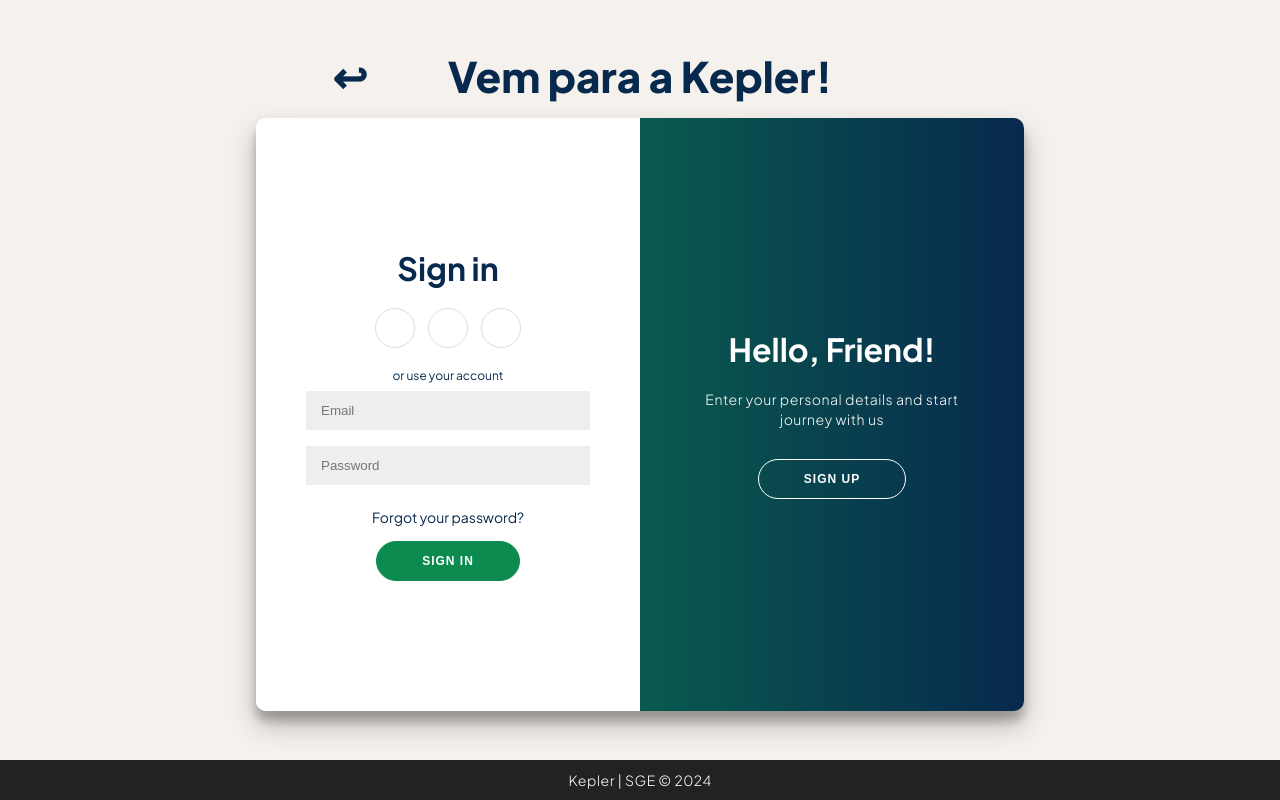
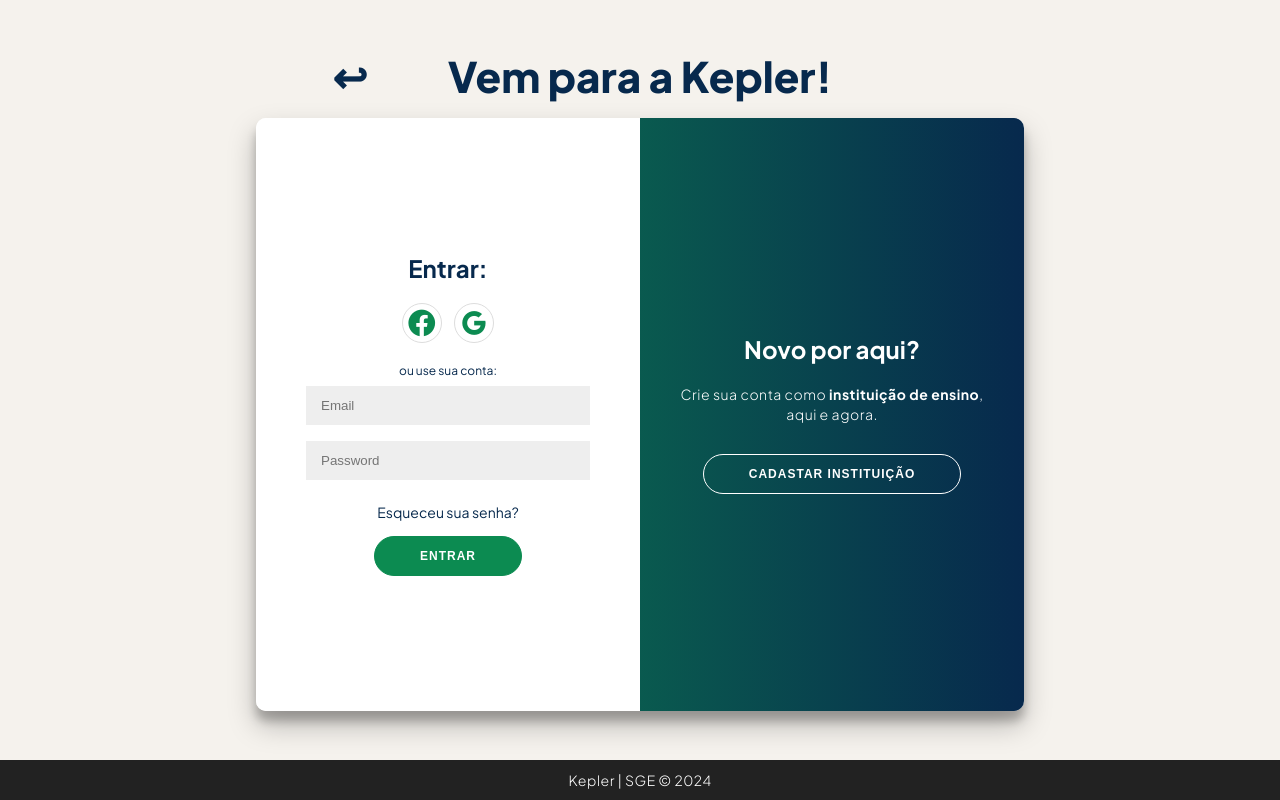
Before and after one commit to gui-silva-github/kepler-sge, a PHP site: page /u/entrar/ in a window 1280 px wide. Run offline with PHP 8.4, Linux system fonts and the light colour scheme.

Commit message:
boxicons cdn adicionado

```diff
--- a/u/entrar/index.html
+++ b/u/entrar/index.html
@@ -5,51 +5,50 @@
     <meta name="viewport" content="width=device-width, initial-scale=1.0">
     <title>Kepler | Entrar</title>
     <link rel="stylesheet" href="style.css">
+    <link href='https://unpkg.com/boxicons@2.1.4/css/boxicons.min.css' rel='stylesheet'>
 </head>
 <body>
     <h2>Vem para a Kepler!</h2>
     <div class="container" id="container">
         <div class="form-container sign-up-container">
             <form action="#">
-                <h1>Create Account</h1>
+                <h1>Cadastar instituição:</h1>
                 <div class="social-container">
-                    <a href="#" class="social"><i class="fab fa-facebook-f"></i></a>
-                    <a href="#" class="social"><i class="fab fa-google-plus-g"></i></a>
-                    <a href="#" class="social"><i class="fab fa-linkedin-in"></i></a>
+                    <a href="#" class="social"><i class='bx bxl-facebook-circle'></i></a>
+                    <a href="#" class="social"><i class='bx bxl-google'></i></a>
                 </div>
-                <span>or use your email for registration</span>
-                <input type="text" placeholder="Name" />
-                <input type="email" placeholder="Email" />
-                <input type="password" placeholder="Password" />
-                <button>Sign Up</button>
+                <span>ou use um email para se registrar:</span>
+                <input type="text" placeholder="Nome da instituição"/>
+                <input type="email" placeholder="Email"/>
+                <input type="password" placeholder="Password"/>
+                <button>Cadastrar</button>
             </form>
         </div>
         <div class="form-container sign-in-container">
             <form action="#">
-                <h1>Sign in</h1>
+                <h1>Entrar:</h1>
                 <div class="social-container">
-                    <a href="#" class="social"><i class="fab fa-facebook-f"></i></a>
-                    <a href="#" class="social"><i class="fab fa-google-plus-g"></i></a>
-                    <a href="#" class="social"><i class="fab fa-linkedin-in"></i></a>
+                    <a href="#" class="social"><i class='bx bxl-facebook-circle'></i></a>
+                    <a href="#" class="social"><i class='bx bxl-google'></i></a>
                 </div>
-                <span>or use your account</span>
+                <span>ou use sua conta:</span>
                 <input type="email" placeholder="Email" />
                 <input type="password" placeholder="Password" />
-                <a href="#">Forgot your password?</a>
-                <button>Sign In</button>
+                <a href="#">Esqueceu sua senha?</a>
+                <button>Entrar</button>
             </form>
         </div>
         <div class="overlay-container">
             <div class="overlay">
                 <div class="overlay-panel overlay-left">
-                    <h1>Welcome Back!</h1>
-                    <p>To keep connected with us please login with your personal info</p>
+                    <h1>Já possui conta?</h1>
+                    <p>Bem vindo de volta! Entre no Kepler como aluno ou instituição de ensino.</p>
                     <button class="ghost" id="signIn">Sign In</button>
                 </div>
                 <div class="overlay-panel overlay-right">
-                    <h1>Hello, Friend!</h1>
-                    <p>Enter your personal details and start journey with us</p>
-                    <button class="ghost" id="signUp">Sign Up</button>
+                    <h1>Novo por aqui?</h1>
+                    <p>Crie sua conta como <b>instituição de ensino</b>, aqui e agora.</p>
+                    <button class="ghost" id="signUp">Cadastar instituição</button>
                 </div>
             </div>
         </div>
--- a/u/entrar/style.css
+++ b/u/entrar/style.css
@@ -26,6 +26,7 @@
 h1 {
 	font-weight: bold;
 	margin: 0;
+	font-size: 1.5em;
 }
 
 h2 {
@@ -242,6 +243,11 @@
 	width: 40px;
 }
 
+.social-container a i{
+	color: var(--secondary);
+	font-size: 32px;
+}
+
 footer {
     background-color: #222;
     color: #fff;
```
